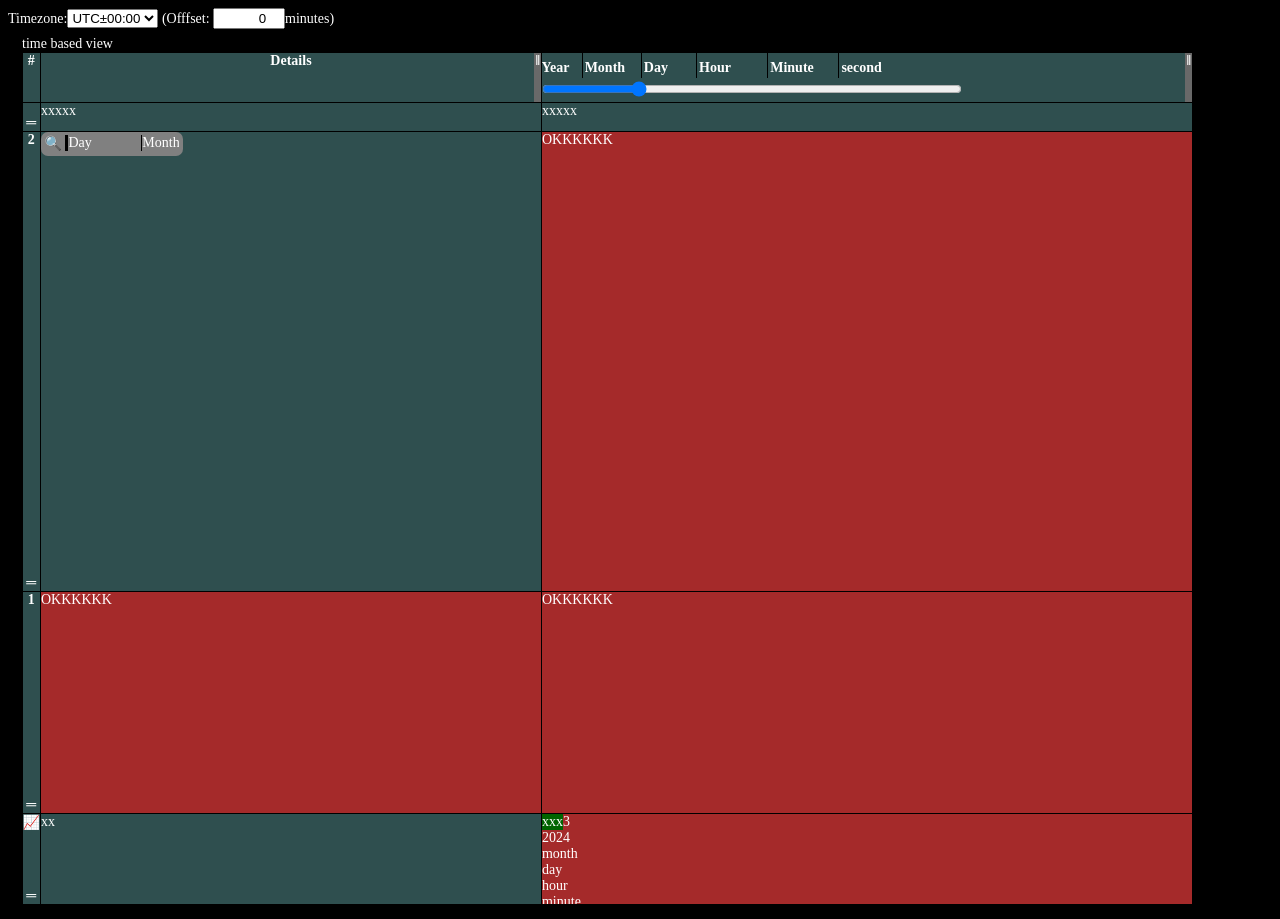
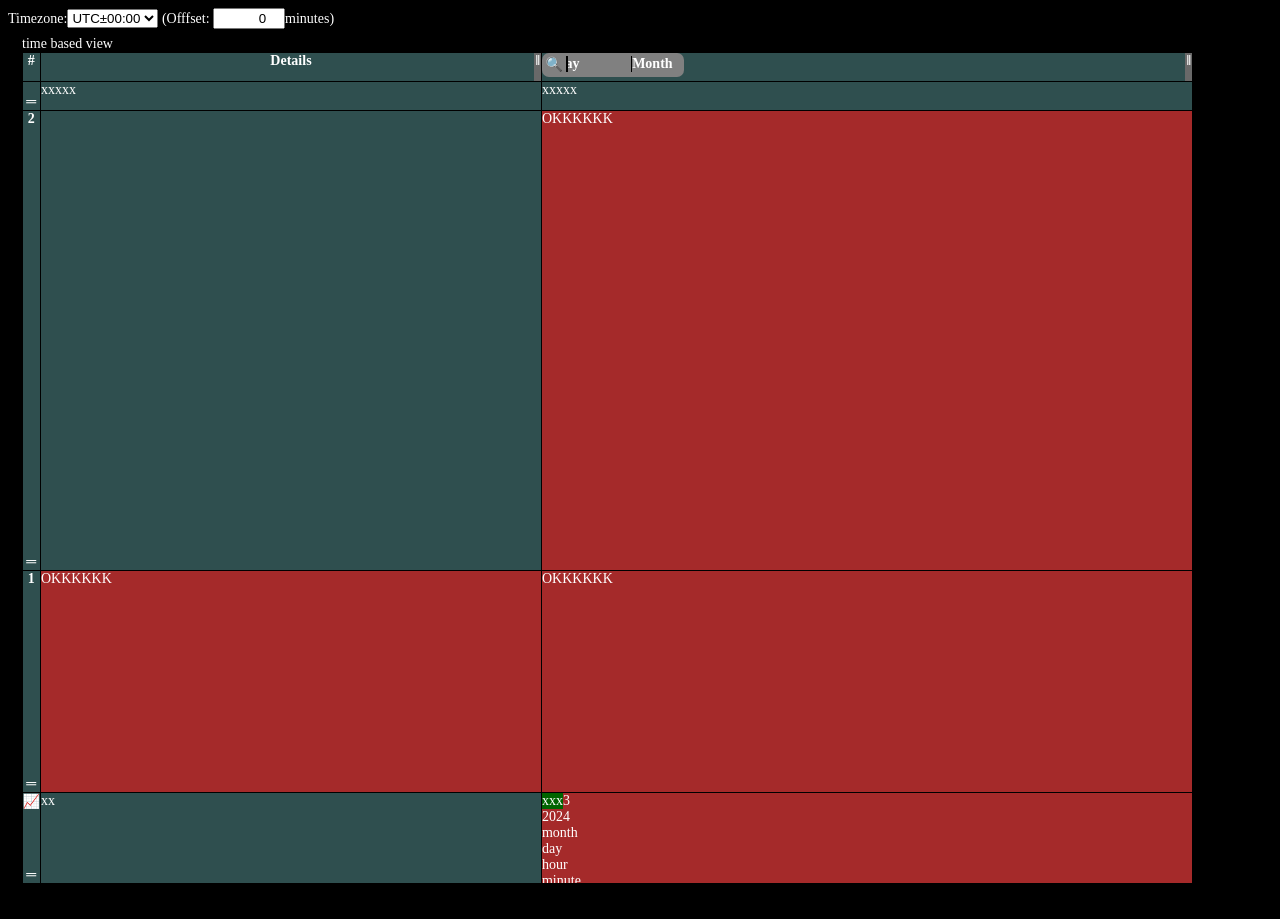
Before and after one commit to thanhntmany/project-management-tool, a website: page app/www/div.html in a window 1280 px wide. After the commit the page ends 898 px from the top, so only its background shows below. Drawn offline with Linux system fonts and the light colour scheme.

Commit message:
done time ratio inputer

```diff
--- a/app/www/div.html
+++ b/app/www/div.html
@@ -344,7 +344,7 @@
                     }
                 </script>
                 <thead>
-                    <tr style="height: 3.5em;">
+                    <tr>
                         <th>
                             <div>#</div>
                         </th>
@@ -360,131 +360,6 @@
                                 <div class="col-resizer">
                                     <div>‖</div>
                                 </div>
-                                <div style="width: 30em;">
-                                    <div id="time-based__range-input__levels" style="width: 100%;">
-                                        <style>
-                                            #time-based__range-input__levels {
-                                                padding: 0;
-                                                height: 2em;
-                                            }
-
-                                            #time-based__range-input__levels>div {
-                                                position: relative;
-                                                display: block;
-                                                width: 100%;
-                                                margin: 0;
-                                                border: 0;
-                                                padding: 0;
-                                            }
-
-                                            #time-based__range-input__levels>div:nth-child(3)>div>div {
-                                                position: absolute;
-                                                padding-top: .5em;
-                                                border-left: 1px solid black;
-                                                padding: .5em 1em 2px 2px;
-                                                cursor: pointer;
-                                            }
-
-                                            #time-based__range-input__levels *[data-ratio]:hover {
-                                                background-color: gray;
-                                            }
-                                        </style>
-                                        <label style="display: none;">Ratio: 1:<input type="number" min="1">
-                                            <script> { document.currentScript.parentElement.parentElement.parentElement.ratioInputElm = document.currentScript.previousElementSibling }</script>
-                                        </label>
-                                        <div style="margin-left: -.25em;margin-right: -0.25em;">
-                                            <div style="height: 2em;">
-                                                <div data-ratio="31104000000">Year</div>
-                                                <div data-ratio="2592000000">Month</div>
-                                                <div data-ratio="86400000">Day</div>
-                                                <div data-ratio="3600000">Hour</div>
-                                                <div data-ratio="60000">Minute</div>
-                                                <div data-ratio="1000">second</div>
-                                            </div>
-                                        </div>
-                                        <div>
-                                            <input class="prevent-select" type="range" min="0" max="100" setp="1" value="50" style="width: 100%; margin: 0;">
-                                            <script> { document.currentScript.parentElement.parentElement.parentElement.rangeInputElm = document.currentScript.previousElementSibling }</script>
-                                        </div>
-                                    </div>
-                                    <script>
-                                        {
-                                            const elm = document.currentScript.parentElement,
-                                                rangeInputElm = elm.rangeInputElm,
-                                                ratioInputElm = elm.ratioInputElm,
-                                                maxRatio = 1000 * 60 * 60 * 24 * 30 * 12
-
-                                            rangeInputElm.addEventListener("change", function (event) {
-                                                const iMax = this.max, iMin = this.min
-                                                ratioInputElm.value = Math.pow(maxRatio, (iMax - this.value) / (iMax - iMin))
-                                                ratioInputElm.dispatchEvent(new Event("change"))
-                                            })
-
-                                            ratioInputElm.addEventListener("change", function (event) {
-                                                const iMax = rangeInputElm.max, iMin = rangeInputElm.min
-                                                rangeInputElm.value = iMax - (iMax - iMin) * Math.log2(this.value) / Math.log2(maxRatio)
-                                            })
-
-                                            function _setRatio(event) {
-                                                ratioInputElm.value = this.dataset.ratio
-                                                ratioInputElm.dispatchEvent(new Event("change"))
-                                            }
-
-                                            var btn; for (btn of elm.querySelectorAll("*[data-ratio]")) {
-                                                btn.style.setProperty("margin-left", (100 * (1 - Math.log2(btn.dataset.ratio) / Math.log2(maxRatio))) + "%")
-                                                btn.addEventListener("click", _setRatio)
-                                            }
-
-                                            // sync with timeHandler
-                                            const TimeBasedTableElm = document.currentScript.parentElement.parentElement.parentElement.parentElement.parentElement.parentElement,
-                                                timeHandler = TimeBasedTableElm.timeHandler
-                                            timeHandler.addEventListener("change", function (event) {
-                                                const diff = event.detail
-                                                if ("duration" in diff || "unitWidth" in diff || "width" in diff) {
-                                                    ratioInputElm.value = this.duration * this.unitWidth / this.width
-                                                    ratioInputElm.dispatchEvent(new Event("change"))
-                                                }
-                                            })
-                                            ratioInputElm.addEventListener("change", function (event) {
-                                                timeHandler.assign({
-                                                    duration: this.value * timeHandler.width / timeHandler.unitWidth
-                                                })
-                                            })
-                                        }
-                                    </script>
-                                </div>
-                            </div>
-                        </th>
-                    </tr>
-                </thead>
-                <tbody>
-                    <tr>
-                        <th>
-                            <div>
-                                <div class="row-resizer">
-                                    <div>═</div>
-                                </div>&nbsp;
-                            </div>
-                        </th>
-                        <td>
-                            <div>xxxxx</div>
-                        </td>
-                        <td>
-                            <div class="time-based__sync-scroll-left">
-                                <div class="time-based__sync-width">xxxxx</div>
-                            </div>
-                        </td>
-                    </tr>
-                    <tr style="height: 459px;">
-                        <th>
-                            <div>
-                                <div class="row-resizer">
-                                    <div>═</div>
-                                </div>2
-                            </div>
-                        </th>
-                        <td>
-                            <div>
                                 <div class="time-ratio-input">
                                     <style style="display: none;">
                                         .time-ratio-input {
@@ -622,11 +497,55 @@
                                             timeRatioInputElm.addEventListener("change", function (event) { numberInputElm.value = this.value })
                                             numberInputElm.addEventListener("change", function (event) { timeRatioInputElm.setValue(parseFloat(this.value)) })
 
-                                            timeRatioInputElm.setValue(86400000)
+                                            // sync with timeHandler
+                                            const TimeBasedTableElm = document.currentScript.parentElement.parentElement.parentElement.parentElement.parentElement.parentElement,
+                                                timeHandler = TimeBasedTableElm.timeHandler
+
+                                            timeHandler.addEventListener("change", function (event) {
+                                                const diff = event.detail
+                                                if ("duration" in diff || "unitWidth" in diff || "width" in diff)
+                                                    timeRatioInputElm.setValue(this.duration * this.unitWidth / this.width)
+                                            })
+                                            timeRatioInputElm.addEventListener("change", function (event) {
+                                                timeHandler.assign({
+                                                    duration: this.value * timeHandler.width / timeHandler.unitWidth
+                                                })
+                                            })
                                         }
                                     </script>
                                 </div>
                             </div>
+                        </th>
+                    </tr>
+                </thead>
+                <tbody>
+                    <tr>
+                        <th>
+                            <div>
+                                <div class="row-resizer">
+                                    <div>═</div>
+                                </div>&nbsp;
+                            </div>
+                        </th>
+                        <td>
+                            <div>xxxxx</div>
+                        </td>
+                        <td>
+                            <div class="time-based__sync-scroll-left">
+                                <div class="time-based__sync-width">xxxxx</div>
+                            </div>
+                        </td>
+                    </tr>
+                    <tr style="height: 459px;">
+                        <th>
+                            <div>
+                                <div class="row-resizer">
+                                    <div>═</div>
+                                </div>2
+                            </div>
+                        </th>
+                        <td>
+                            <div>
                             </div>
                         </td>
                         <td>
```
Lines whose indentation alone changed are shown as unchanged.
